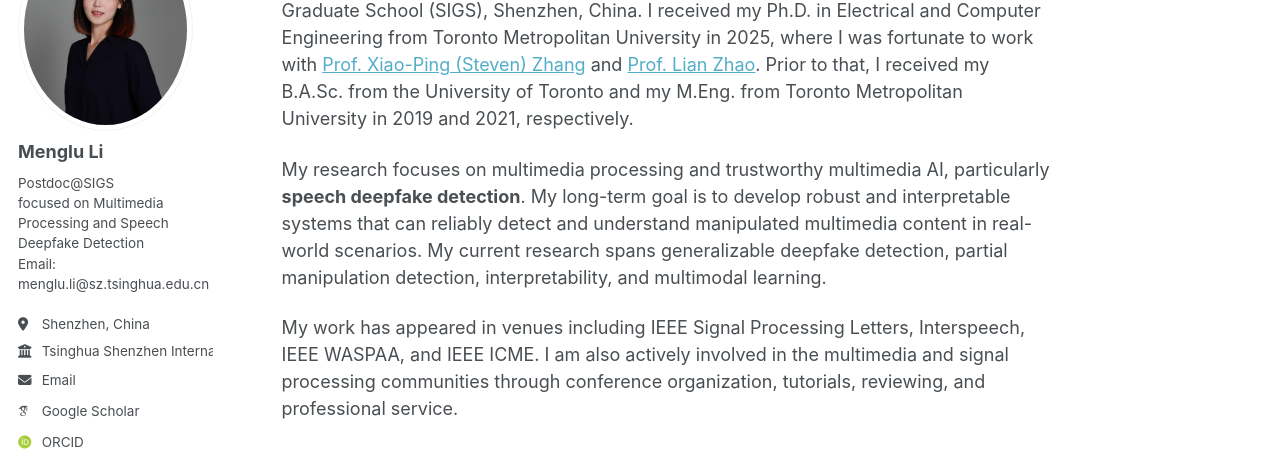
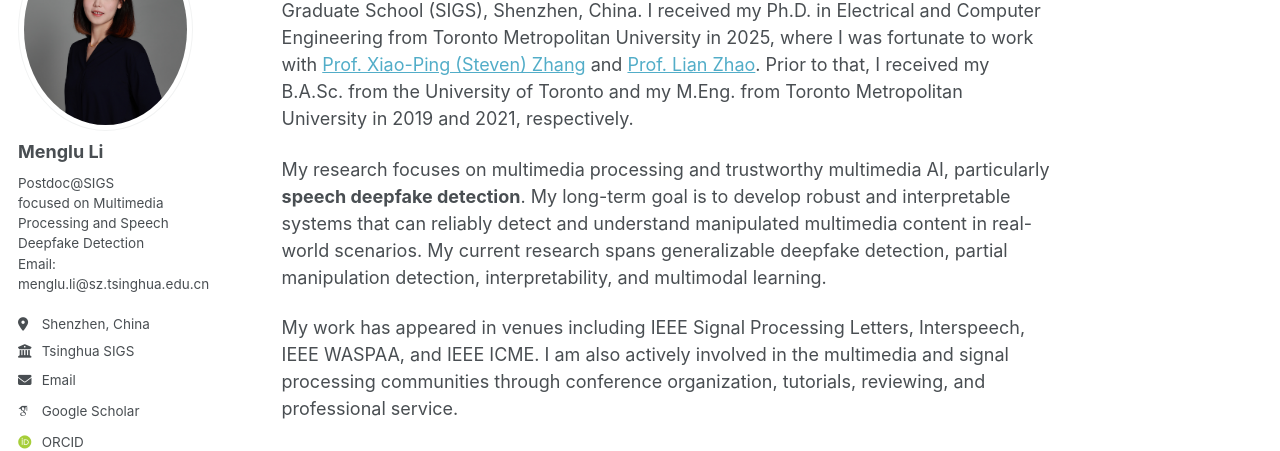
Before and after one commit to menglu-lml/menglu-lml.github.io, a Jekyll site: the page built from _pages/about.md, in a window 1280 px wide. Shown: the part 178-629 px from the top of the page. Built offline with Jekyll 4.4.1, drawn with Linux system fonts in a browser that asks for light colours; some web fonts are replaced.

Commit message:
Update employer name in configuration file

```diff
--- a/_config.yml
+++ b/_config.yml
@@ -26,7 +26,7 @@ author:
   pronouns         : # example: "she/her"
   bio              : "Postdoc@SIGS <br/> focused on Multimedia Processing and Speech Deepfake Detection <br/> Email: menglu.li@sz.tsinghua.edu.cn"
   location         : "Shenzhen, China"
-  employer         : "Tsinghua Shenzhen International Graduate School"
+  employer         : "Tsinghua SIGS"
   uri              : # URL
   email            : "menglu.li@sz.tsinghua.edu.cn"
 
```
